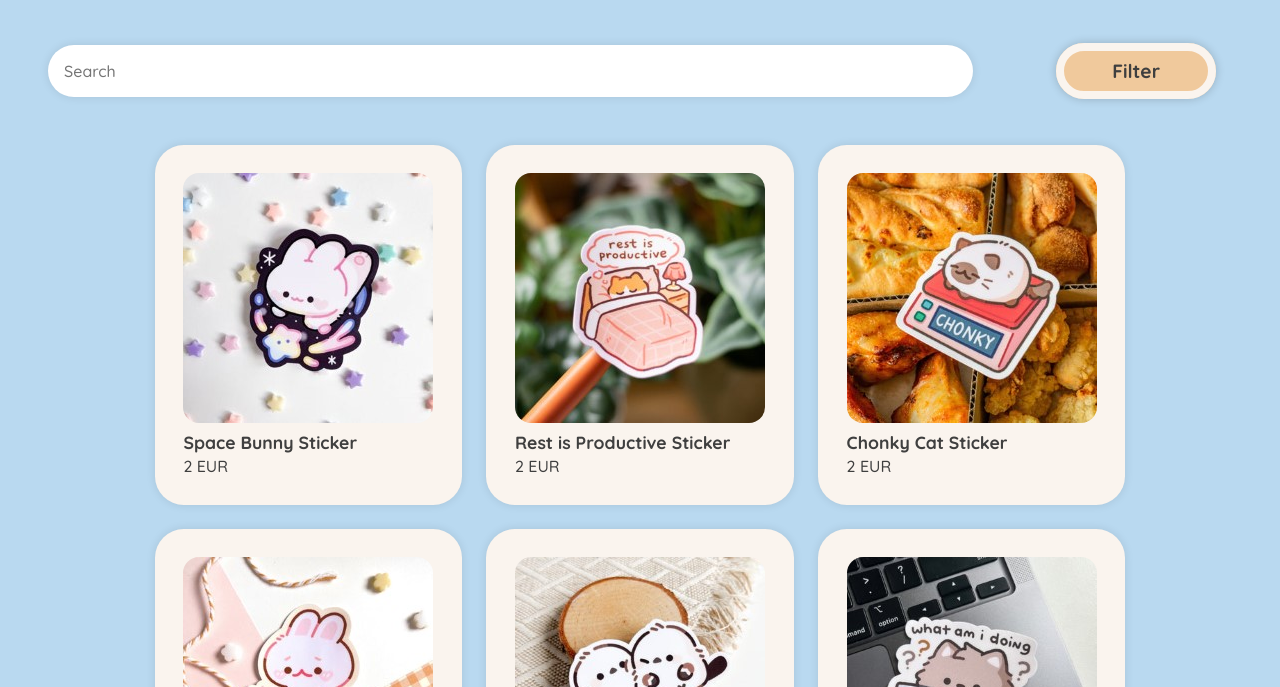
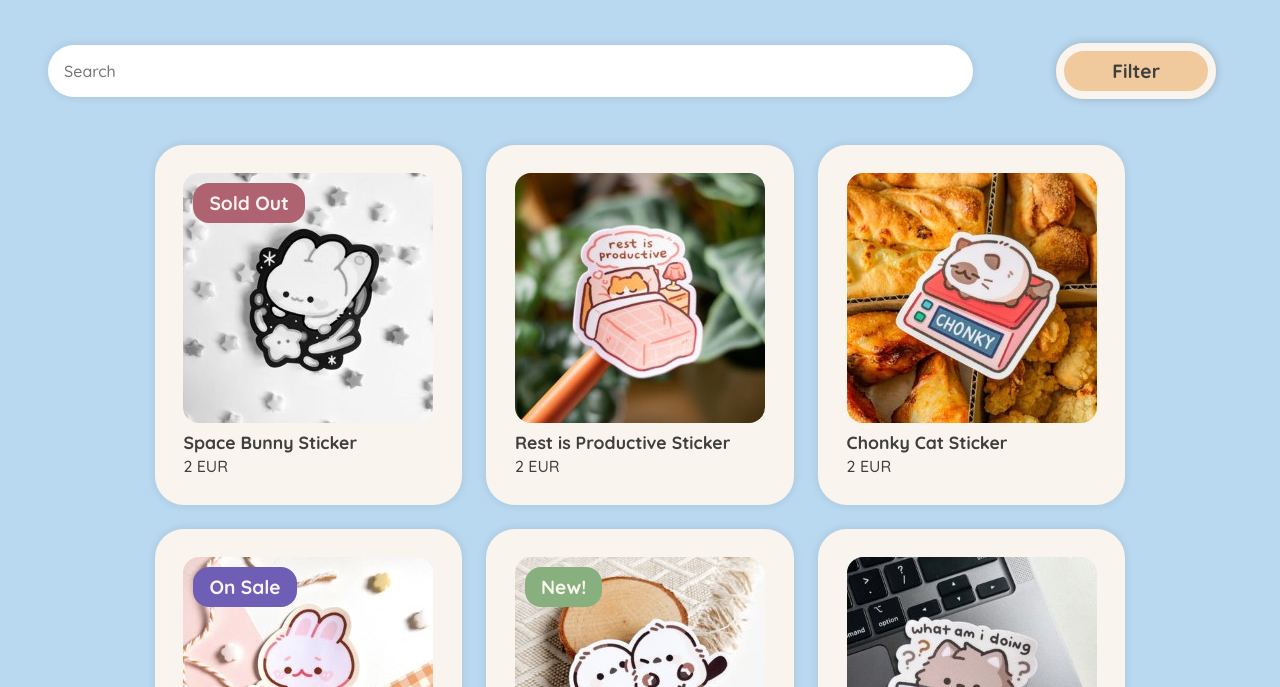
Before and after one commit to yousmii/UI_LS, a plain HTML site: page html/products.html in a window 1280 px wide. Shown: the part 113-800 px from the top of the page. Drawn offline with Linux system fonts and the light colour scheme.

Commit message:
Corrections and perfections

```diff
--- a/css/products.css
+++ b/css/products.css
@@ -14,6 +14,10 @@
     flex-direction: column;
 }
 
+#filter:hover ul, .label{
+    position: absolute;
+}
+
 /*region ProductList*/
 .productList{
     flex-wrap: wrap;
@@ -23,7 +27,6 @@
 }
 
 .productList > li{
-
     background-color: var(--white);
     border-radius: 1.8rem;
     box-shadow: 0 0 10px rgba(0, 0, 0, 0.1);
@@ -52,11 +55,23 @@
     font-size: 1.1rem;
     margin: 0.2rem 0;
 }
+
+.label {
+    top: 10px;
+    left: 10px;
+    z-index: 1;
+}
+
+
+.productList .sold-out img{
+    filter: grayscale(100%);
+}
+
 /*endregion ProductList*/
 
 /*#region Filters*/
 .filters{
-    justify-content: space-evenly;
+    justify-content: space-between;
     padding: 2rem;
 }
 
@@ -76,7 +91,6 @@
 
 #filter:hover ul {
     align-items: stretch;
-    position: absolute;
     z-index: 1;
 }
 
--- a/css/site.css
+++ b/css/site.css
@@ -15,8 +15,8 @@
     /*Main colors*/
     --white: #FAF4EE;
     --sand: #ffebde;
-    --red: #cb8499;
-    --green: #A3CA9B;
+    --red: #af6270;
+    --green: #87b07e;
     --blue: #B9D9F0;
     --darker-blue: #84b4d2;
     --purple: #B9ABEA;
@@ -225,3 +225,22 @@ footer ul{
 .pageContent, .card{
     position: relative;
 }
+
+.label{
+    color: var(--white);
+    font-size: 1.2rem;
+    padding: 0.5rem 1rem;
+    border-radius: 1rem;
+    font-weight: bold;
+}
+.label.new{
+    background-color: var(--green);
+}
+
+.label.sold-out{
+    background-color: var(--red);
+
+}
+.label.sale{
+    background-color: var(--purple-text);
+}
--- a/html/products.html
+++ b/html/products.html
@@ -39,7 +39,6 @@
     </nav>
 </header>
 
-
 <div id="pageContent">
     <aside class="filters">
         <h2 class="hiddenTitle">Zoeken en Filters</h2>
@@ -60,9 +59,10 @@
         <section>
             <h2 class="hiddenTitle">Alle producten</h2>
             <ul class="productList">
-                <li>
+                <li class="sold-out">
                     <a href="space-bunny.html">
                         <img src="../media/single_stickers/space_bunny.jpg" alt="Space Bunny Sticker">
+                        <span class="label sold-out">Sold Out</span>
                         <ul>
                             <li>Space Bunny Sticker</li>
                             <li>2 EUR</li>
@@ -90,15 +90,17 @@
                 <li>
                     <a href="productdetail.html">
                         <img src="../media/single_stickers/anxious_but_okay.jpg" alt="Anxious But Okay Sticker">
+                        <span class="label sale">On Sale</span>
                         <ul>
                             <li>Anxious but Okay Sticker</li>
-                            <li>2 EUR</li>
+                            <li>1 EUR</li>
                         </ul>
                     </a>
                 </li>
                 <li>
                     <a href="productdetail.html">
                         <img src="../media/single_stickers/cuddling_birds.jpg" alt="Cuddling Birds Sticker">
+                        <span class="label new">New!</span>
                         <ul>
                             <li>Cuddling Birds Sticker</li>
                             <li>2 EUR</li>
@@ -199,6 +201,7 @@
                 <li>
                     <a href="productdetail.html">
                         <img src="../media/sticker_sheets/ikea_stickers-sheet.jpg" alt="Ikea Sticker Sheet">
+                        <span class="label sold-out">Sold Out</span>
                         <ul>
                             <li>Ikea Sticker Sheet</li>
                             <li>5 EUR</li>
```
Also changed, not shown: html/productdetail.html (+1 -1 lines), media/sticker_sheets/capybara_sheet.jpg (added), media/sticker_sheets/ikea_stickers-sheet.jpg (added), media/sticker_sheets/long_cats-sheet.webp (added).
